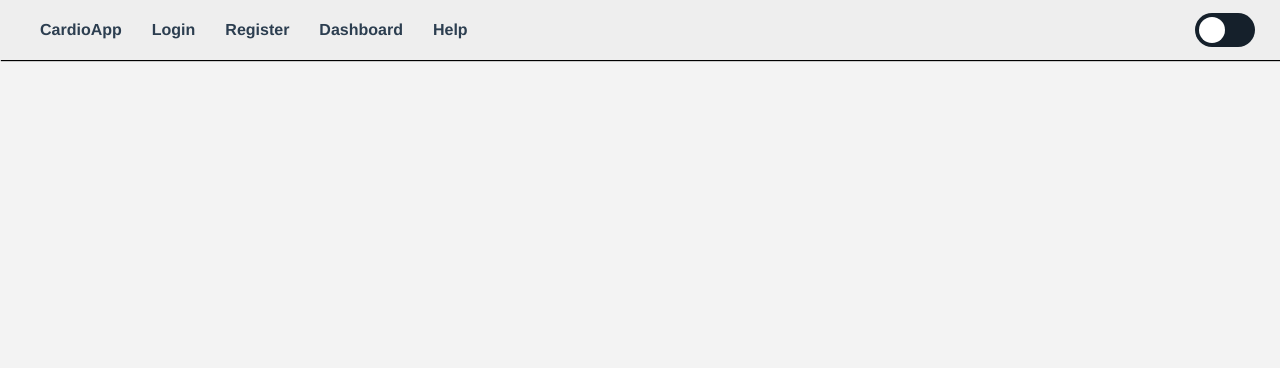
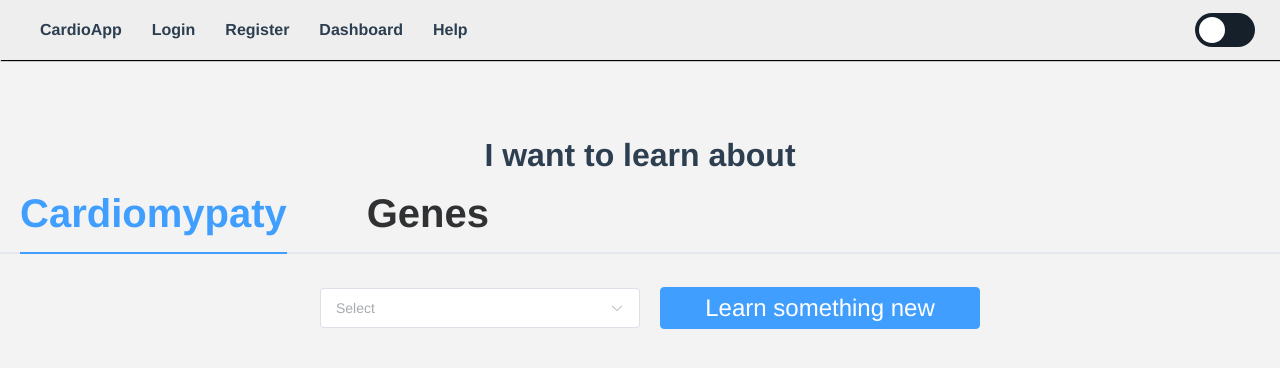
Before and after one commit to d-McGill/CardioApp, a Vue app: page /search in a window 1280 px wide. Shown: the top 368 px of the page. Built offline with nearby package versions, Linux system fonts and the light colour scheme.

Commit message:
query search page with search data componet that uses an api to get its data

```diff
--- /dev/null
+++ b/src/components/SearchData.vue
@@ -0,0 +1,109 @@
+<template>
+    <el-select v-model="queryTerm.term" class="m-2" placeholder="Select" size="large">
+        <el-option value="HP:0001638" selected>Cardiomyopathy</el-option>
+        <el-option value="HP:0001639" selected>Hypertrophic cardiomyopathy</el-option>
+        <el-option value="HP:0012817" selected>Noncompaction cardiomyopathy</el-option>
+        <el-option value="HP:0001723" selected>Restrictive cardiomyopathy</el-option>
+        <el-option value="HP:0200127" selected>Atrial cardiomyopathy</el-option>
+        <el-option value="HP:0001644" selected>Dilated cardiomyopathy</el-option>
+        <el-option value="HP:0011665" selected>Takotsubo cardiomyopathy</el-option>
+        <el-option value="HP:0011663" selected>Right ventricular cardiomyopathy</el-option>
+    </el-select>
+
+    <el-button type="primary" @click="getApi()">
+      {{ loading ? "Loading..." : "Learn something new" }}
+    </el-button>
+    <el-row class="row-bg">
+        <table v-if="axios_response">
+        <tr>
+            <th style="width:40%">Name</th>
+            <th>Definition</th>
+        </tr>
+        <tr v-for="(data,index) in axios_response" :key="index">
+            <td>{{data.name}}</td>
+            <td>{{data.definition}}</td>
+            </tr>
+        </table>
+</el-row>
+</template>
+
+<script>
+import { ref, computed, reactive } from "vue";
+import axios from 'axios';
+
+export default {
+  setup() {
+
+    const queryTerm = reactive({
+      term: '',
+
+    })
+
+    let loading = ref(false);
+    let axios_response = ref('');
+
+    let quote = computed( () => {
+      return axios_response.value && axios_response.value.slip
+        ? axios_response.value.slip.advice
+        : null
+    });
+
+    function getApi() {
+      console.log(queryTerm.term);
+      const url = "https://hpo.jax.org/api/hpo/term/" + queryTerm.term;
+      console.log(url);
+
+      loading.value = true
+      return axios.get(url).then(response => {
+        axios_response.value = response.data
+        console.log(axios_response.value)
+        setTimeout(() => {
+          loading.value = false
+        }, 4000);
+      })
+    }
+
+    return { loading, quote, getApi, axios_response ,queryTerm}
+  }
+};
+</script>
+
+<style>
+
+  table{
+    margin:2% 5%;
+    box-shadow: 0 0 8px rgba(0.0,0.0,0.0,0.2);
+    border-radius: 8px;
+    background-color:#eee;
+    padding:1% 5%;
+    width:100%;
+  }
+
+    table th{
+    text-align: left !important;
+    font-size: 26px;
+    font-weight: 900;
+  }
+
+  td {
+    text-align: left;
+    font-size: 25px;
+    vertical-align: top;
+}
+
+.el-button {
+  width:25%;
+  font-size: 18pt;
+  padding: 20px;
+}
+.el-button  a{
+  text-decoration: none;
+  color:#fff;
+}
+
+.el-select--large {
+    line-height: 40px;
+    width: 25%;
+    margin: 20px;
+}
+</style>
--- a/src/router/index.js
+++ b/src/router/index.js
@@ -31,6 +31,11 @@ const routes = [
     path: '/reset',
     name: 'Reset',
     component: () => import('../views/Reset.vue')
+  },
+  {
+    path: '/search',
+    name: 'QuerySearch',
+    component: () => import('../views/QuerySearch.vue')
   }
 ]
 
--- /dev/null
+++ b/src/views/QuerySearch.vue
@@ -0,0 +1,61 @@
+<template>
+<div class="marginTB">
+    <h1>I want to learn about</h1>
+    <el-tabs v-model="activeName" class="demo-tabs" @tab-click="handleClick">
+    <el-tab-pane label="Cardiomypaty" name="first">
+        <SearchData />
+        </el-tab-pane>
+    <el-tab-pane label="Genes" name="second">Config</el-tab-pane>
+  </el-tabs>
+  </div>
+</template>
+<script>
+
+import SearchData from '../components/SearchData.vue';
+import { ref } from 'vue'
+
+export default {
+  name: "App",
+  components: {
+    SearchData
+
+  },
+
+  setup(){
+
+    const activeName = ref('first')
+
+
+  return {activeName, }
+
+  }
+};
+
+</script>
+
+<style scoped>
+.title{
+  /*  margin: 0 0 -20px 0 !important; */
+    font-size: 60px !important;
+    margin-top:5%;
+}
+
+</style>
+<style>
+.el-tabs__header {
+    padding: 0;
+    position: relative;
+    margin: 0 0 15px;
+    display: inline-block;
+}
+
+.el-tabs__item {
+    padding: 0 20px;
+    font-size: 30pt;
+    margin: 20px;
+    font-weight: 900;
+
+}
+
+ .marginTB{ margin: 6% 0};
+</style>
--- a/src/views/Register.vue
+++ b/src/views/Register.vue
@@ -171,7 +171,7 @@ export default {
   .formWrapper{
     height:500px;
     overflow: scroll;
-    box-shadow: 0 0 8px rgba(0,0,0,0.3);
+    box-shadow: 0 0 8px rgba(0.0,0.0,0.0,0.2);
     padding: 5%;
    border-radius: 8px;
    margin:5% 0;
```
